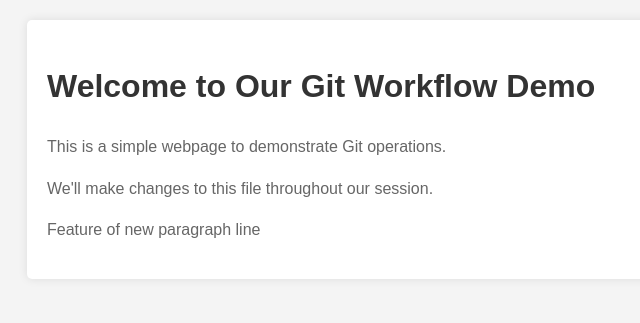
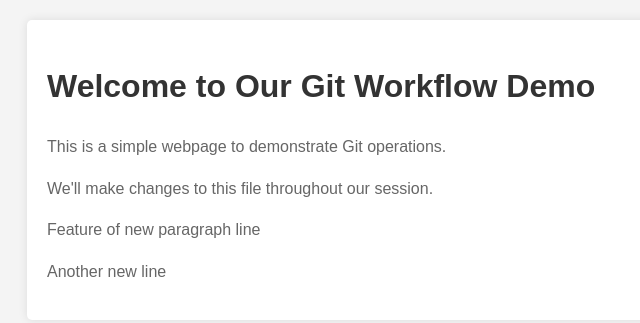
Before and after one commit to manos-fr/git-workflow, a plain HTML site: page index.html in a window 1280 px wide. Shown: the whole page, without its empty margins (193-833 px from the left). Drawn offline with Linux system fonts and the light colour scheme.

Commit message:
adds another new line on html

```diff
--- a/index.html
+++ b/index.html
@@ -12,6 +12,7 @@
       <p>This is a simple webpage to demonstrate Git operations.</p>
       <p>We'll make changes to this file throughout our session.</p>
       <p>Feature of new paragraph line</p>
+      <p>Another new line</p>
     </div>
   </body>
 </html>
```
